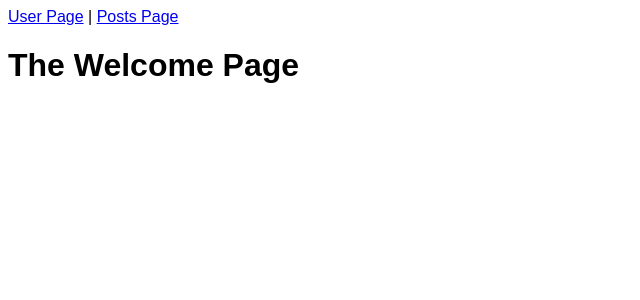
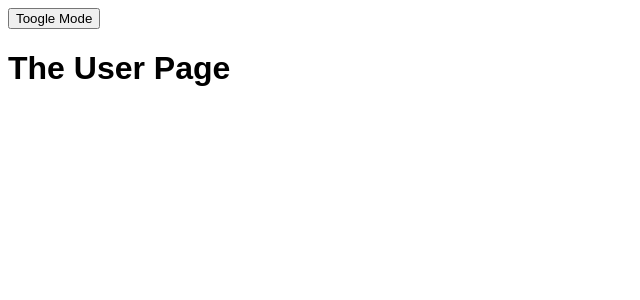
Before and after one commit to rahulsharma0212/react-http, a React (Create React App) app: page / in a window 1280 px wide. Shown: the top 300 px of the page, without its empty margins (0-640 px from the left). Built offline with nearby package versions, Linux system fonts and the light colour scheme.

Commit message:
lazy-loading finished

```diff
--- a/src/App.js
+++ b/src/App.js
@@ -1,24 +1,49 @@
-import React, { Component } from 'react';
-import { BrowserRouter, Route, NavLink } from 'react-router-dom';
+/* eslint-disable no-undef */
+import React, { Component,Suspense } from 'react';
+// import { BrowserRouter, Route, NavLink } from 'react-router-dom';
 
-import Posts from './containers/Posts';
+// // import Posts from './containers/Posts';
 import User from './containers/User';
-import Welcome from './containers/Welcome';
+// import Welcome from './containers/Welcome';
+
+const Posts= React.lazy(()=>import('./containers/Posts'));
 
 class App extends Component {
+  state={
+    showPosts:false
+  };
+  handle = () =>{
+    this.setState(prevState=>{
+      return {showPosts:!prevState.showPosts}
+    })
+  }
   render() {
     return (
-      <BrowserRouter>
-        <React.Fragment>
-          <nav>
-            <NavLink to="/user">User Page</NavLink> |&nbsp;
-            <NavLink to="/posts">Posts Page</NavLink>
-          </nav>
-          <Route path="/" component={Welcome} exact />
-          <Route path="/user" component={User} />
-          <Route path="/posts" component={Posts} />
-        </React.Fragment>
-      </BrowserRouter>
+      <React.Fragment>
+        <button onClick={this.handle}>Toogle Mode</button>
+        {this.state.showPosts?(
+          <Suspense fallback={<div>Loading...</div>}>
+             <Posts/>
+         </Suspense>
+        ):(
+          <User/>
+        )}
+      </React.Fragment>
+      // <BrowserRouter>
+      //   <React.Fragment>
+      //     <nav>
+      //       <NavLink to="/user">User Page</NavLink> |&nbsp;
+      //       <NavLink to="/posts">Posts Page</NavLink>
+      //     </nav>
+      //     <Route path="/" component={Welcome} exact />
+      //     <Route path="/user" component={User} />
+      //     <Route path="/posts" render={()=>(
+      //       <Suspense fallback={<div>Loading...</div>}>
+      //         <Posts/>
+      //       </Suspense>
+      //     )} />
+      //   </React.Fragment>
+      // </BrowserRouter>
     );
   }
 }
```
